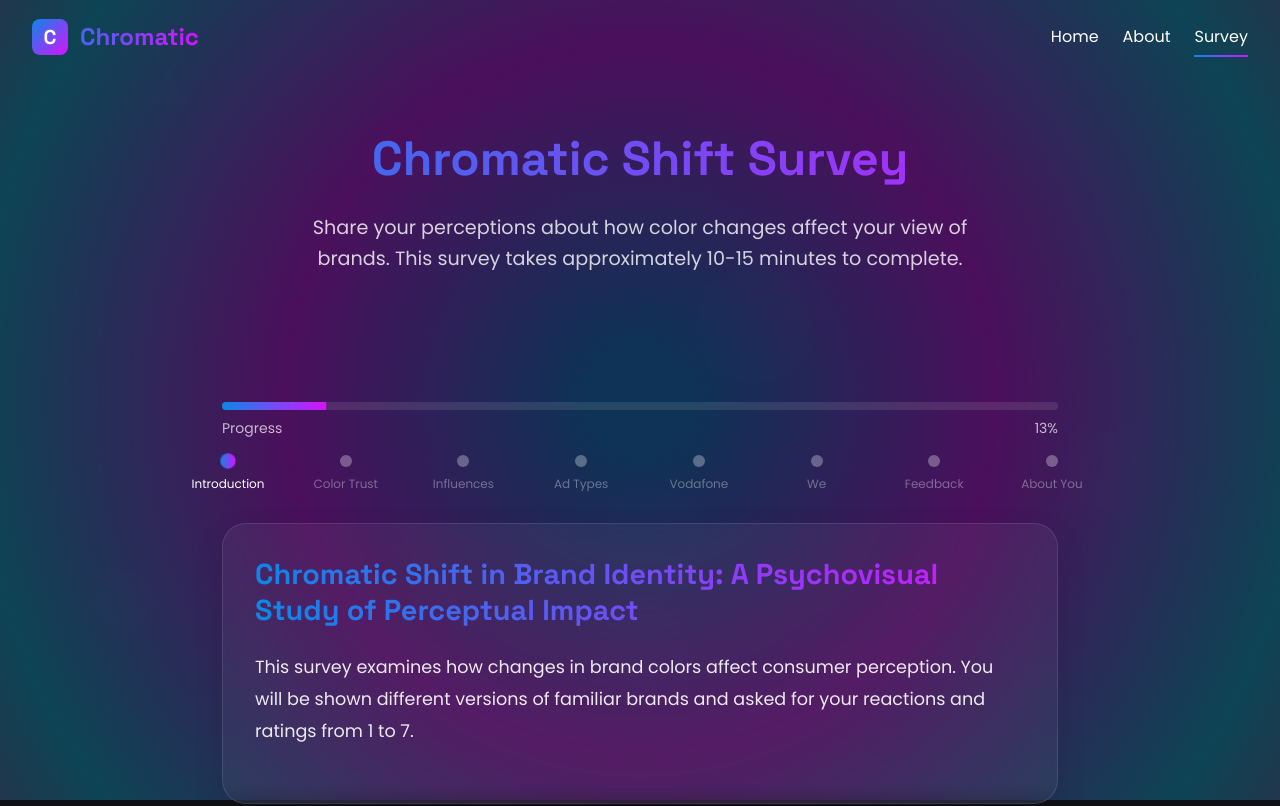
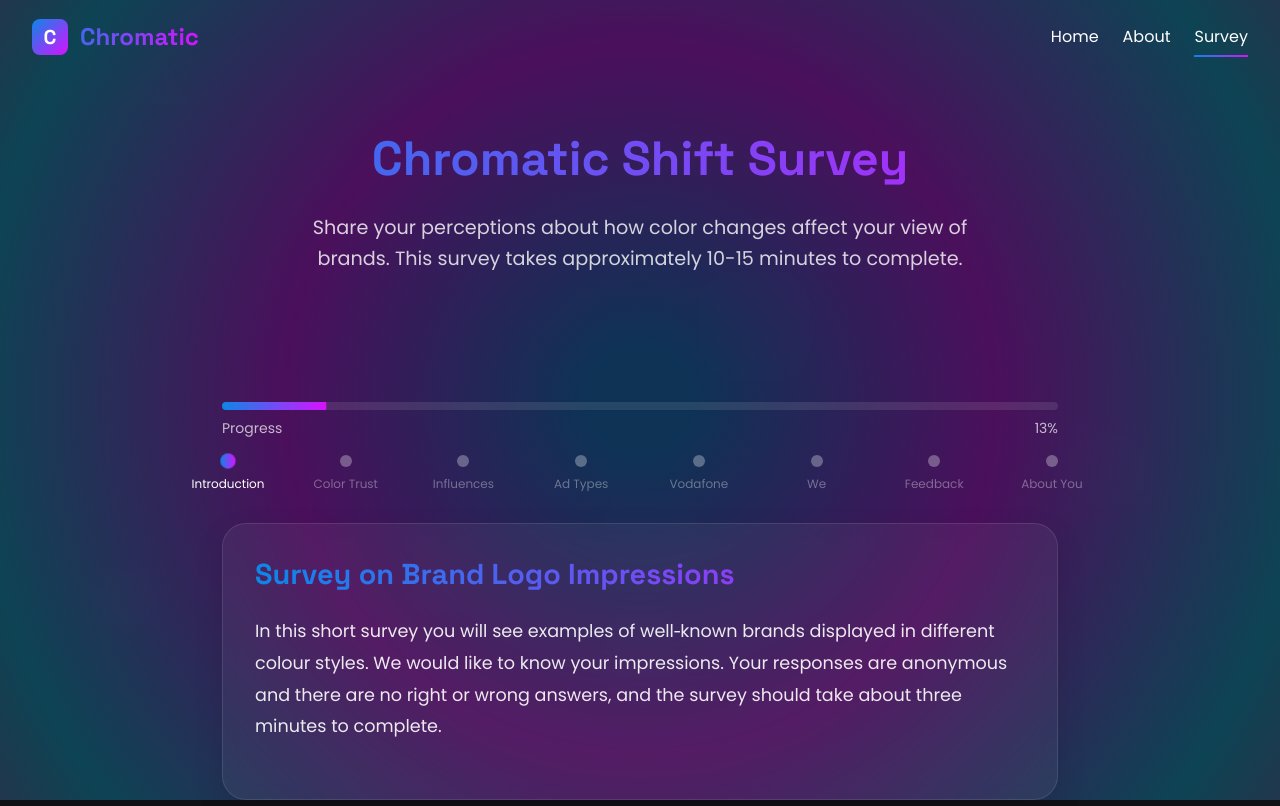
Before and after one commit to Karim-Atef-Mohammed/English-Project, a React (Create React App) app: page /survey in a window 1280 px wide. Shown: the top 806 px of the page. Built offline with nearby package versions, Linux system fonts and the light colour scheme; no server answers.

Commit message:
Update questions.js

```diff
--- a/src/data/questions.js
+++ b/src/data/questions.js
@@ -2,9 +2,9 @@
   {
     id: 'intro',
     type: 'information',
-    title: 'Chromatic Shift in Brand Identity: A Psychovisual Study of Perceptual Impact',
+    title: 'Survey on Brand Logo Impressions',
     shortTitle: 'Introduction',
-    description: 'This survey examines how changes in brand colors affect consumer perception. You will be shown different versions of familiar brands and asked for your reactions and ratings from 1 to 7.',
+    description: 'In this short survey you will see examples of well‑known brands displayed in different colour styles. We would like to know your impressions. Your responses are anonymous and there are no right or wrong answers, and the survey should take about three minutes to complete.',
     noResponse: true
   },
 
```
